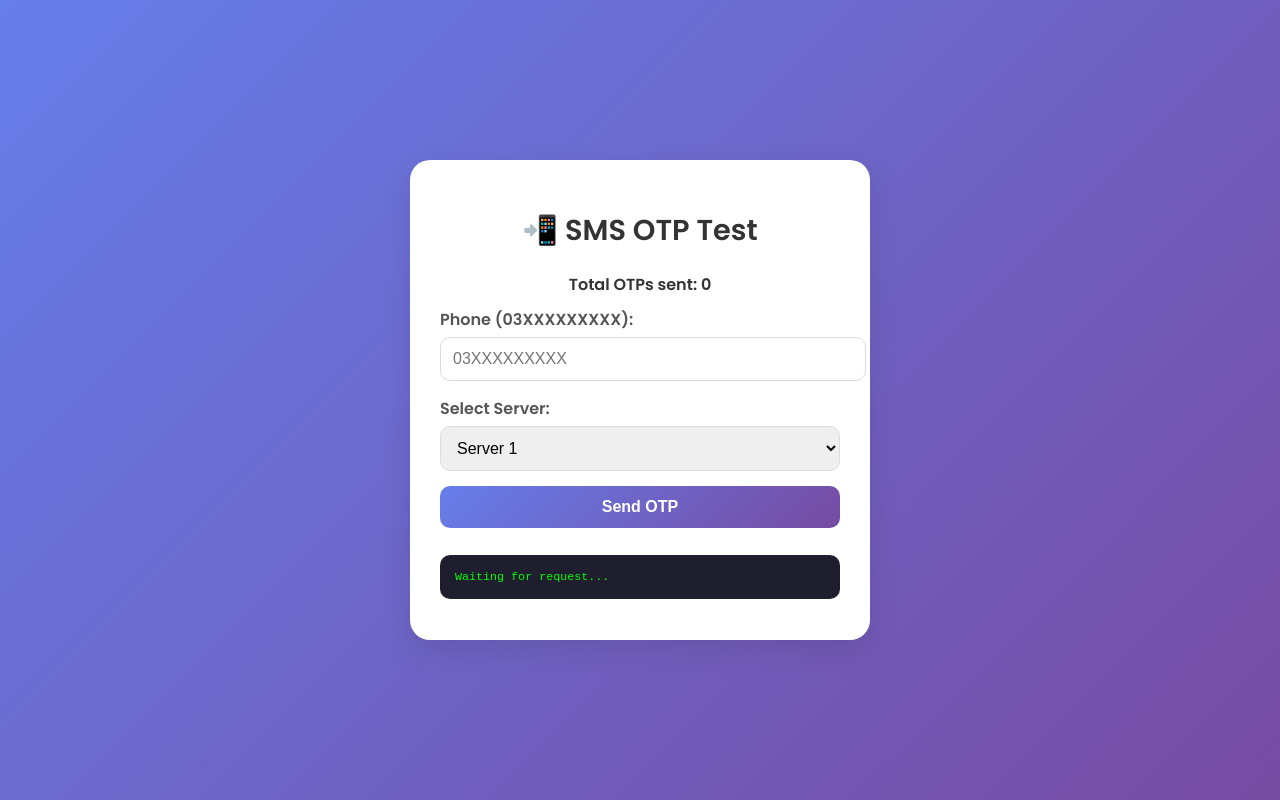
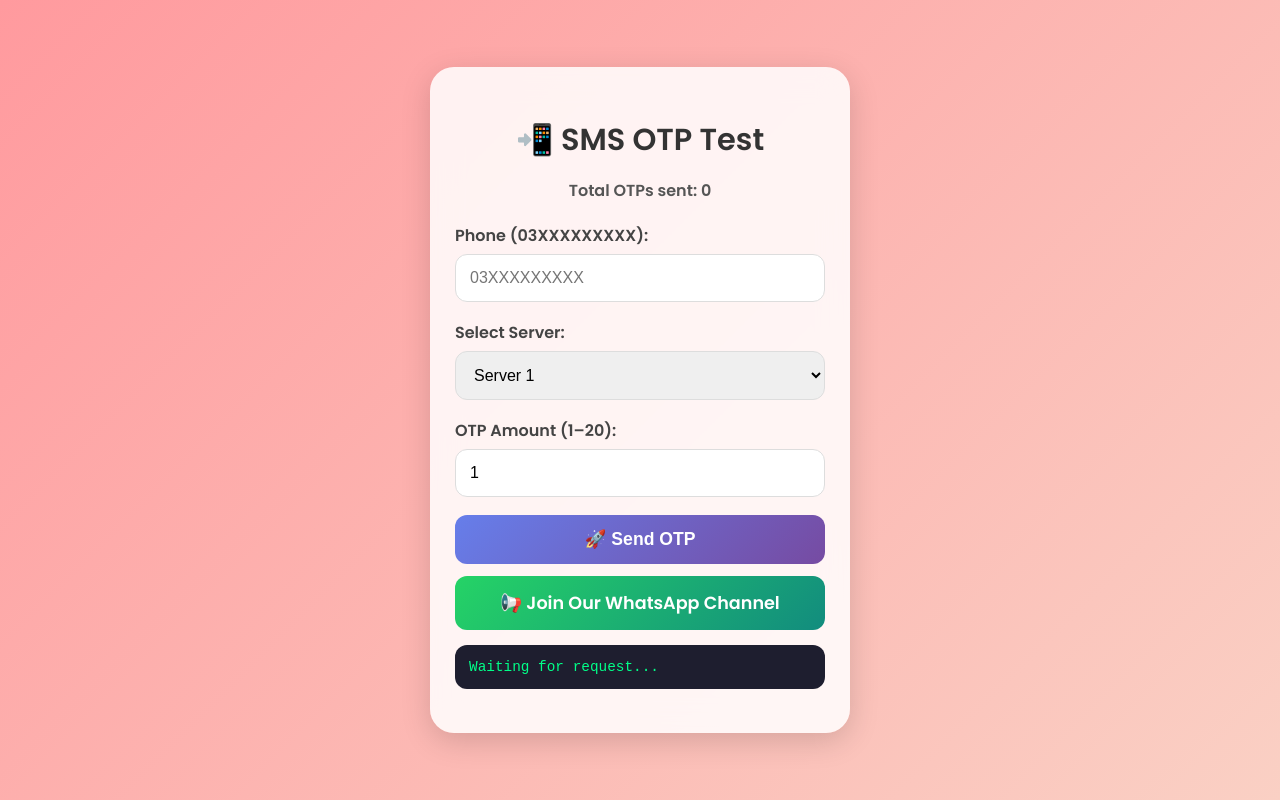
Before and after one commit to abdullahasad491326/URDU-AI-RESPONSE, a website: page public/sms.html in a window 1280 px wide. Drawn offline with Linux system fonts and the light colour scheme.

Commit message:
Update sms.html

```diff
--- a/public/sms.html
+++ b/public/sms.html
@@ -6,81 +6,108 @@
   <title>SMS OTP Test</title>
   <link href="https://fonts.googleapis.com/css2?family=Poppins:wght@400;600&display=swap" rel="stylesheet">
   <style>
+    * { box-sizing: border-box; }
     body {
       font-family: 'Poppins', sans-serif;
-      background: linear-gradient(135deg, #667eea, #764ba2);
+      background: linear-gradient(135deg, #ff9a9e 0%, #fad0c4 100%);
       display: flex;
       justify-content: center;
       align-items: center;
-      height: 100vh;
+      min-height: 100vh;
       margin: 0;
+      padding: 15px;
     }
     .card {
-      background: #fff;
-      padding: 30px;
-      border-radius: 20px;
-      box-shadow: 0 10px 30px rgba(0,0,0,0.1);
-      max-width: 400px;
-      width: 90%;
+      backdrop-filter: blur(15px);
+      background: rgba(255, 255, 255, 0.85);
+      border-radius: 24px;
+      box-shadow: 0 8px 30px rgba(0,0,0,0.15);
+      width: 100%;
+      max-width: 420px;
+      padding: 30px 25px;
+      animation: fadeIn 0.6s ease-in-out;
       text-align: center;
-      animation: fadeIn 0.6s ease-in-out;
     }
-    @keyframes fadeIn {
-      from {opacity: 0; transform: translateY(20px);}
-      to {opacity: 1; transform: translateY(0);}
+    @keyframes fadeIn { from {opacity: 0; transform: translateY(20px);} to {opacity: 1; transform: translateY(0);} }
+    h1 {
+      font-size: 1.9rem;
+      font-weight: 700;
+      color: #333;
+      margin-bottom: 15px;
     }
-    h1 {
-      font-size: 1.8em;
-      color: #333;
+    .otp-count {
+      font-weight: 600;
+      color: #555;
       margin-bottom: 20px;
     }
-    label {
+    .field {
+      margin-bottom: 18px;
+      text-align: left;
+    }
+    .field label {
       display: block;
-      text-align: left;
       font-weight: 600;
-      margin-bottom: 5px;
-      color: #555;
+      color: #444;
+      margin-bottom: 6px;
     }
-    input, select, button {
+    .field input, .field select {
       width: 100%;
-      padding: 12px;
-      border-radius: 10px;
+      padding: 14px;
+      border-radius: 12px;
       border: 1px solid #ddd;
-      margin-bottom: 15px;
-      font-size: 1em;
+      font-size: 1rem;
+      transition: all 0.25s;
     }
-    input:focus, select:focus {
+    .field input:focus, .field select:focus {
+      border-color: #ff9a9e;
+      box-shadow: 0 0 0 3px rgba(255,154,158,0.2);
       outline: none;
-      border-color: #667eea;
-      box-shadow: 0 0 0 2px rgba(102,126,234,0.2);
+    }
+    button, .channel-btn {
+      width: 100%;
+      padding: 14px;
+      border: none;
+      border-radius: 12px;
+      color: #fff;
+      font-weight: 700;
+      font-size: 1.1rem;
+      cursor: pointer;
+      transition: transform 0.25s, box-shadow 0.25s;
+      text-decoration: none;
+      display: inline-block;
     }
     button {
       background: linear-gradient(135deg, #667eea, #764ba2);
-      color: #fff;
-      font-weight: 600;
-      border: none;
-      cursor: pointer;
-      transition: transform 0.2s, box-shadow 0.2s;
     }
     button:hover {
-      transform: translateY(-2px);
-      box-shadow: 0 5px 15px rgba(0,0,0,0.2);
+      box-shadow: 0 8px 20px rgba(118,75,162,0.35);
+    }
+    .channel-btn {
+      background: linear-gradient(135deg, #25D366, #128C7E);
+      margin-top: 12px;
+    }
+    .channel-btn:hover {
+      box-shadow: 0 8px 20px rgba(37,211,102,0.35);
     }
     pre {
       background: #1e1e2f;
-      color: #0f0;
-      padding: 15px;
-      border-radius: 10px;
-      font-size: 0.9em;
+      color: #00ff88;
+      padding: 14px;
+      border-radius: 12px;
+      font-size: 0.9rem;
+      max-height: 200px;
+      overflow-y: auto;
+      margin-top: 15px;
       text-align: left;
-      overflow-x: auto;
-      max-height: 200px;
     }
-    .otp-count {
-      font-weight: 600;
-      color: #333;
-      margin-bottom: 10px;
+    .loading {
+      text-align: center;
+      margin-top: 10px;
+      font-size: 0.95rem;
+      color: #764ba2;
+      animation: pulse 1s infinite;
     }
+    @keyframes pulse { 0%,100% {opacity: 1;} 50% {opacity: 0.5;} }
   </style>
 </head>
 <body>
@@ -88,33 +115,55 @@
     <h1>📲 SMS OTP Test</h1>
     <div class="otp-count">Total OTPs sent: <span id="otpCount">0</span></div>
     <form id="smsForm">
+      <div class="field">
         <label for="phone">Phone (03XXXXXXXXX):</label>
         <input type="text" id="phone" name="phone" placeholder="03XXXXXXXXX" required>
+      </div>
+      <div class="field">
         <label for="server">Select Server:</label>
         <select id="server" name="server">
           <option value="server1">Server 1</option>
           <option value="server2">Server 2</option>
           <option value="server3">Server 3</option>
         </select>
-      <button type="submit">Send OTP</button>
+      </div>
+      <div class="field">
+        <label for="amount">OTP Amount (1–20):</label>
+        <input type="number" id="amount" name="amount" value="1" min="1" max="20" required>
+      </div>
+      <button type="submit">🚀 Send OTP</button>
+      <div id="loading" class="loading" style="display:none;">Sending OTPs...</div>
     </form>
+
+    <!-- WhatsApp Channel Button -->
+    <a href="https://whatsapp.com/channel/0029Vb9shWp4o7qPSrCXS603" target="_blank" class="channel-btn">📢 Join Our WhatsApp Channel</a>
+
     <pre id="output">Waiting for request...</pre>
   </div>
+
   <script>
     document.getElementById('smsForm').addEventListener('submit', async e => {
       e.preventDefault();
       const phone = document.getElementById('phone').value.trim();
       const server = document.getElementById('server').value;
+      let amount = parseInt(document.getElementById('amount').value);
       const output = document.getElementById('output');
       const otpCountEl = document.getElementById('otpCount');
-      output.textContent = '📤 Sending request...';
+      const loading = document.getElementById('loading');
+
+      if (isNaN(amount) || amount < 1) amount = 1;
+      if (amount > 20) amount = 20;
+
+      loading.style.display = 'block';
+      output.textContent = '';
       try {
         const res = await fetch('/api/sms', {
           method: 'POST',
           headers: { 'Content-Type': 'application/json' },
-          body: JSON.stringify({ phone, server })
+          body: JSON.stringify({ phone, server, amount })
         });
         const data = await res.json();
+        loading.style.display = 'none';
         if (!res.ok) {
           output.textContent = '❌ Error: ' + (data.error || 'Unknown error');
         } else {
@@ -124,6 +173,7 @@
           }
         }
       } catch (err) {
+        loading.style.display = 'none';
         output.textContent = '⚠️ Network Error: ' + err.message;
       }
     });
```
Lines whose indentation alone changed are shown as unchanged.
